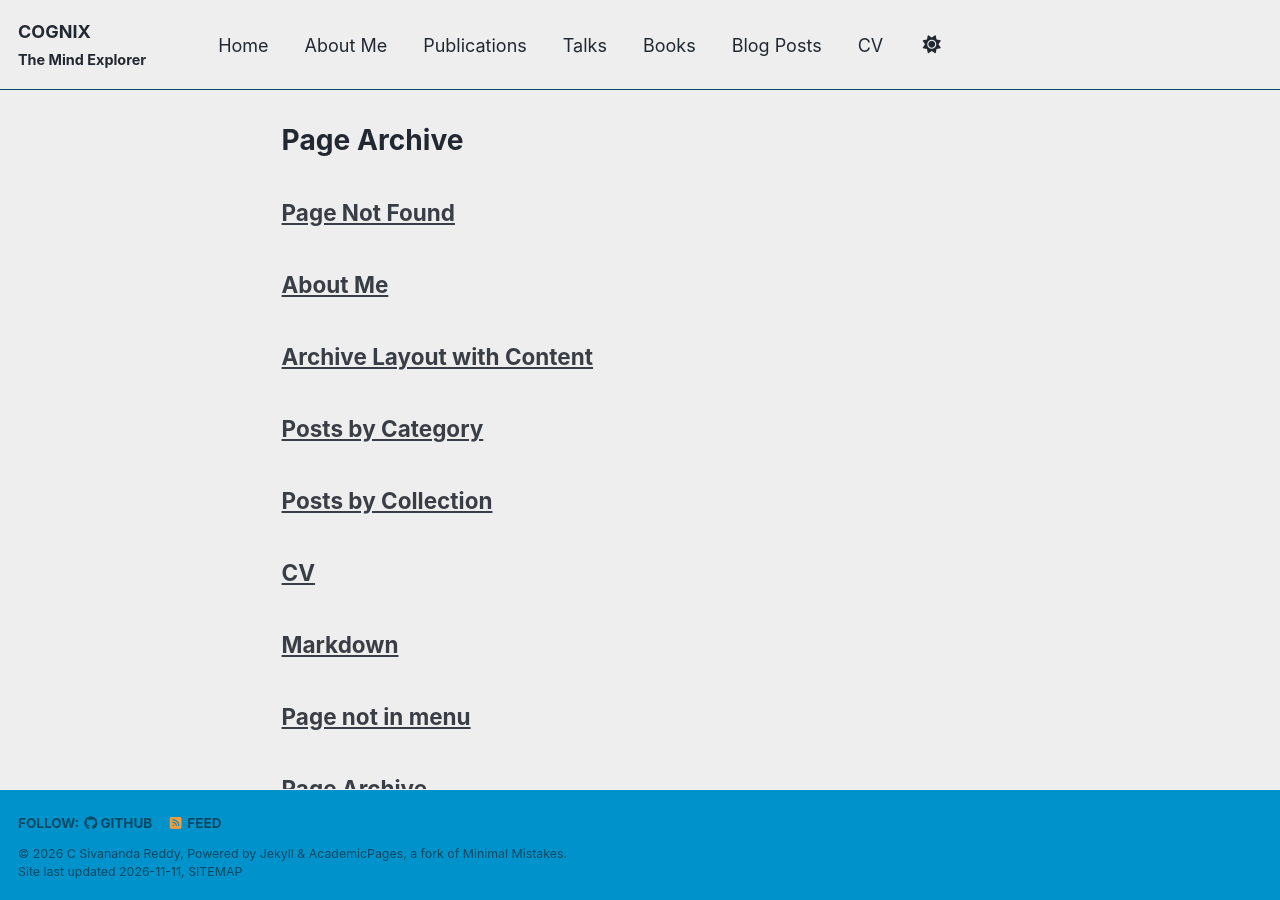
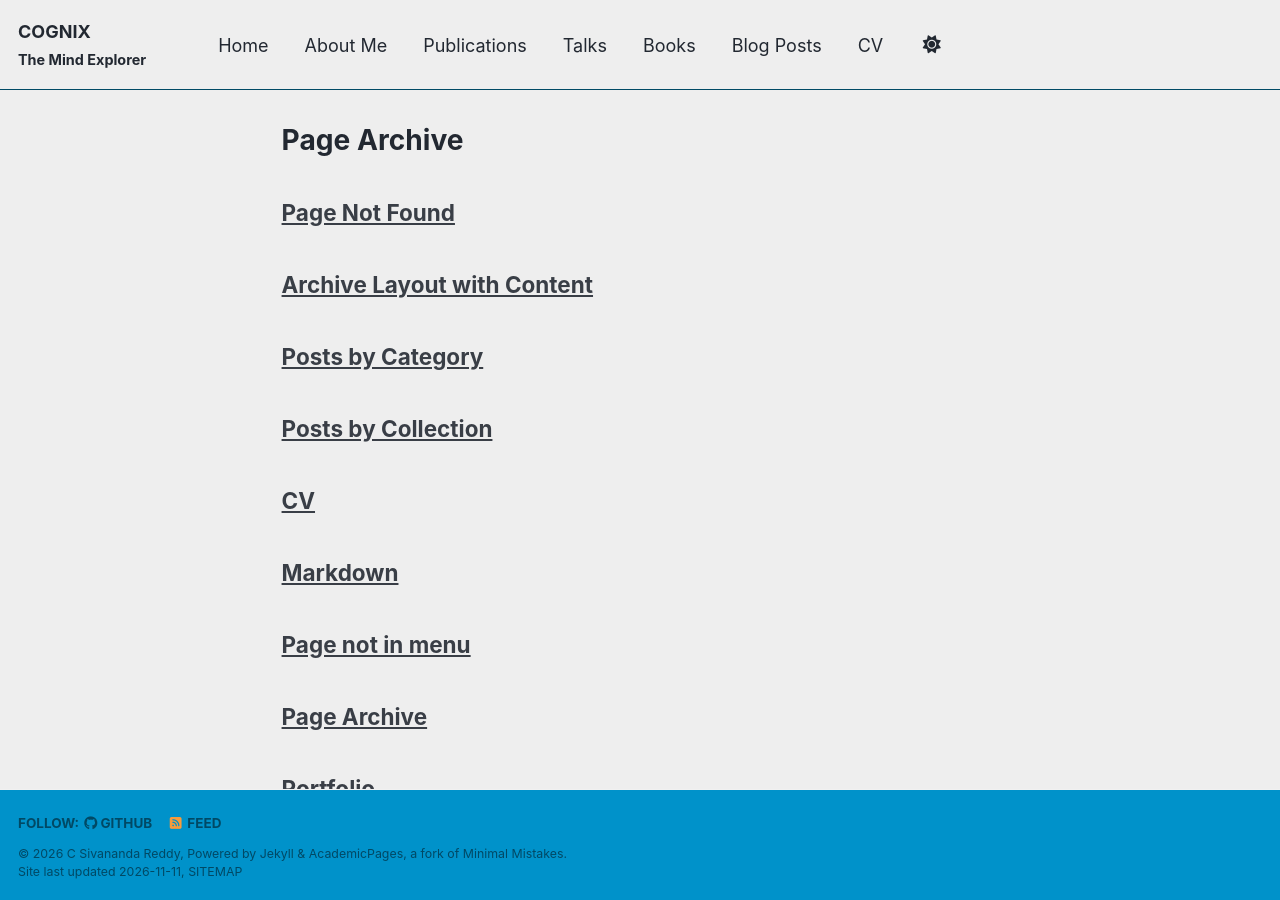
Before and after one commit to SivanandaReddy-C/SivanandaReddy-C.github.io, a Jekyll site: the page built from _pages/page-archive.html, in a window 1280 px wide and 900 px high. Built offline with Jekyll 4.4.1, drawn with Linux system fonts in a browser that asks for light colours; a script bundle is joined from its source files by our own code; a style sheet for code colours, icons or effects is not loaded.

Commit message:
Update about-me.md

```diff
--- a/_pages/about-me.md
+++ b/_pages/about-me.md
@@ -1,13 +1,12 @@
 ---
 layout: single
-title: "About Me"
+title: ""
 permalink: /about-me/
 author_profile: true
 ---
 
 # Dr. C. Sivananda Reddy
-
-**Educator | Researcher | Embedded Systems Engineer | Techno-Cognitive Thinker**
+Educator | Researcher | Techno-Cognitive Thinker
 
 I am an educator, researcher and embedded systems engineer with a deep interest in understanding intelligence, engineering intelligent systems and critically examining the relationship between humans and technology.
 
```
